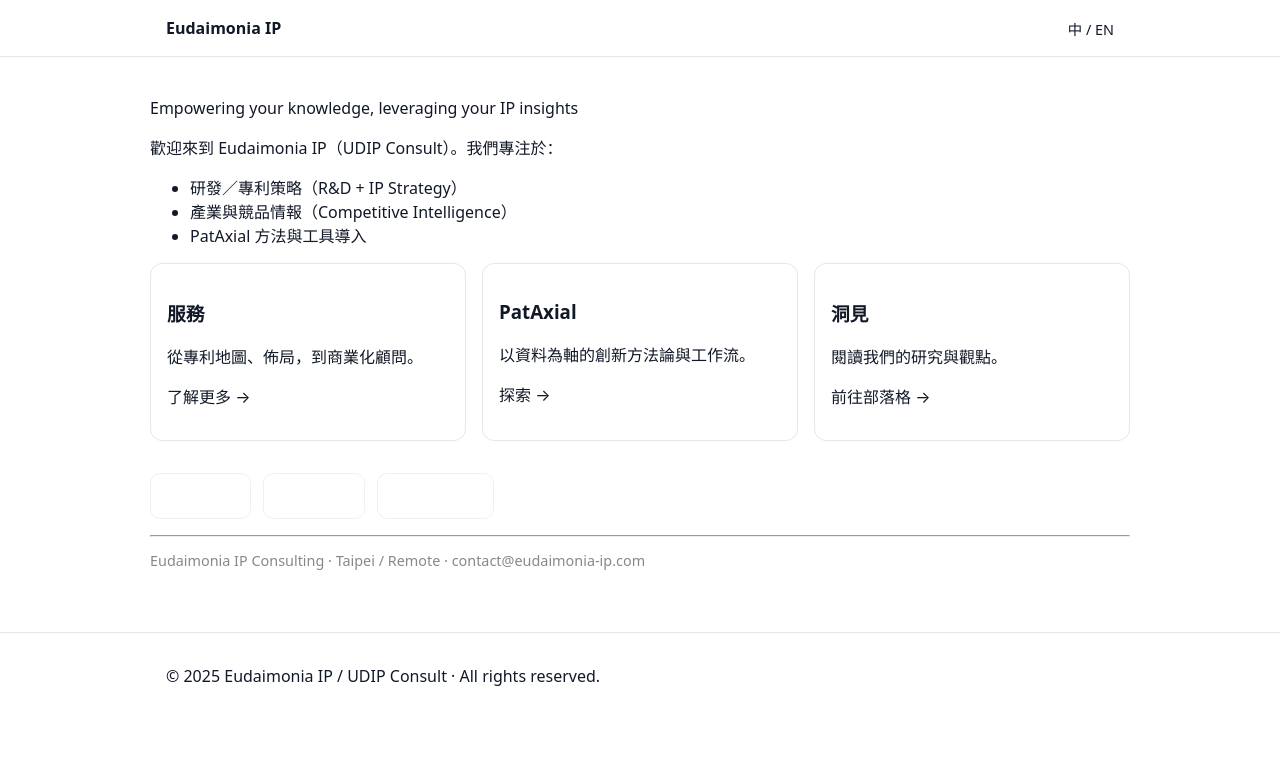
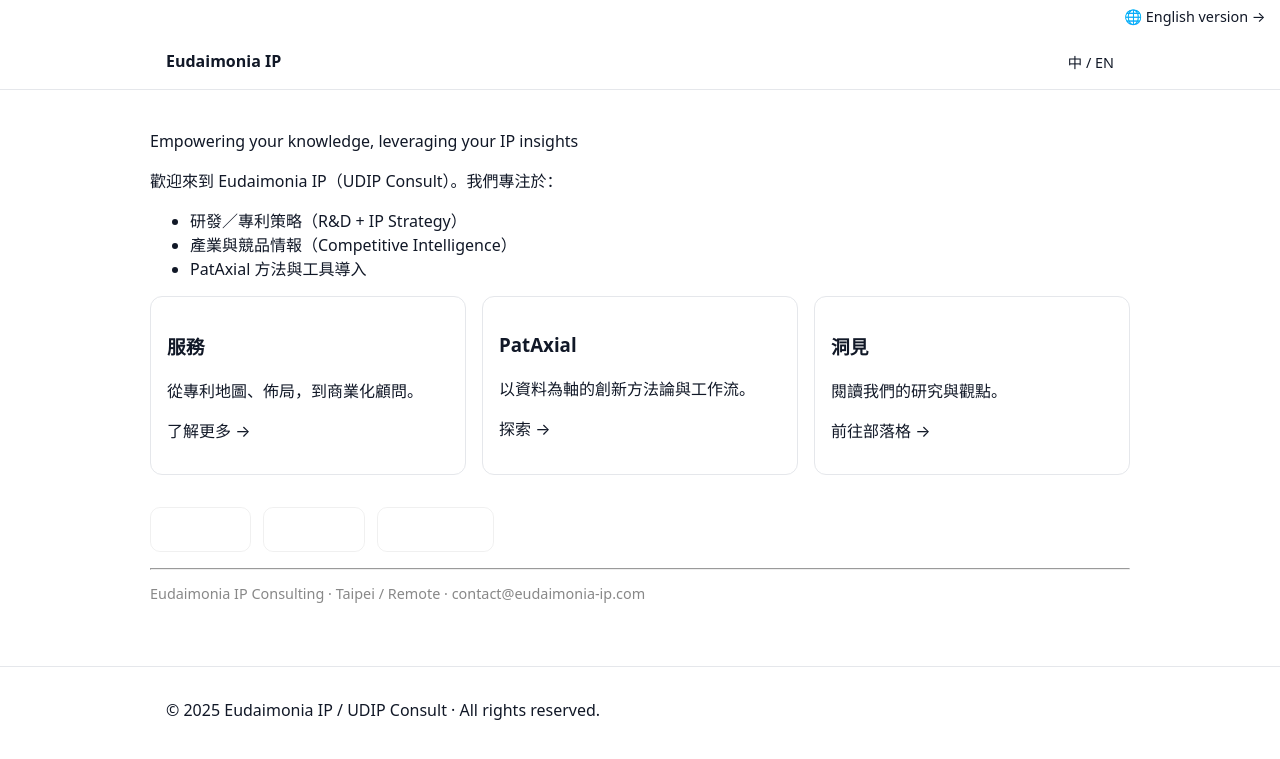
Before and after one commit to nuancenil/udipconsult, a Jekyll site: the page built from index.md, in a window 1280 px wide. Shown: the top 759 px of the page. Built offline with Jekyll 4.4.1, drawn with Linux system fonts in a browser that asks for light colours.

Commit message:
Add bilingual switch and update layout

```diff
--- a/_layouts/default.html
+++ b/_layouts/default.html
@@ -8,8 +8,15 @@
   <link rel="stylesheet" href="{{ '/assets/css/style.css' | relative_url }}">
 </head>
 <body>
+  <header class="lang-switch" style="text-align:right; margin: 0.5em 1em;">
+    {% if page.lang == "zh" and page.en_url %}
+      <a href="{{ page.en_url | relative_url }}">🌐 English version →</a>
+    {% elsif page.lang == "en" and page.zh_url %}
+      <a href="{{ page.zh_url | relative_url }}">🌐 中文版 →</a>
+    {% endif %}
+  </header>
+
   {% include nav.html %}
-
   <main class="container content">
     {{ content }}
   </main>
```
Also changed, not shown: 1 other file.
